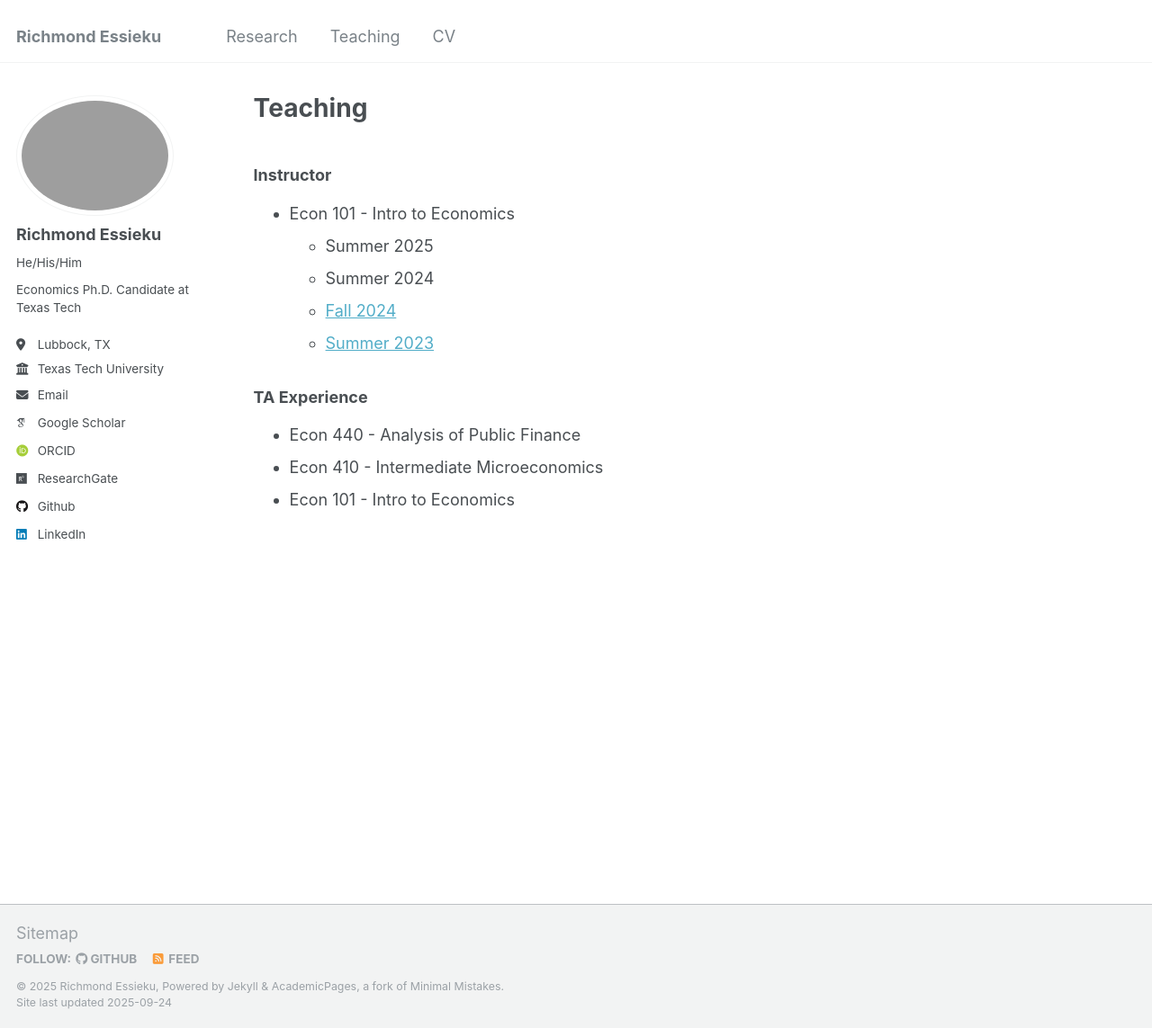
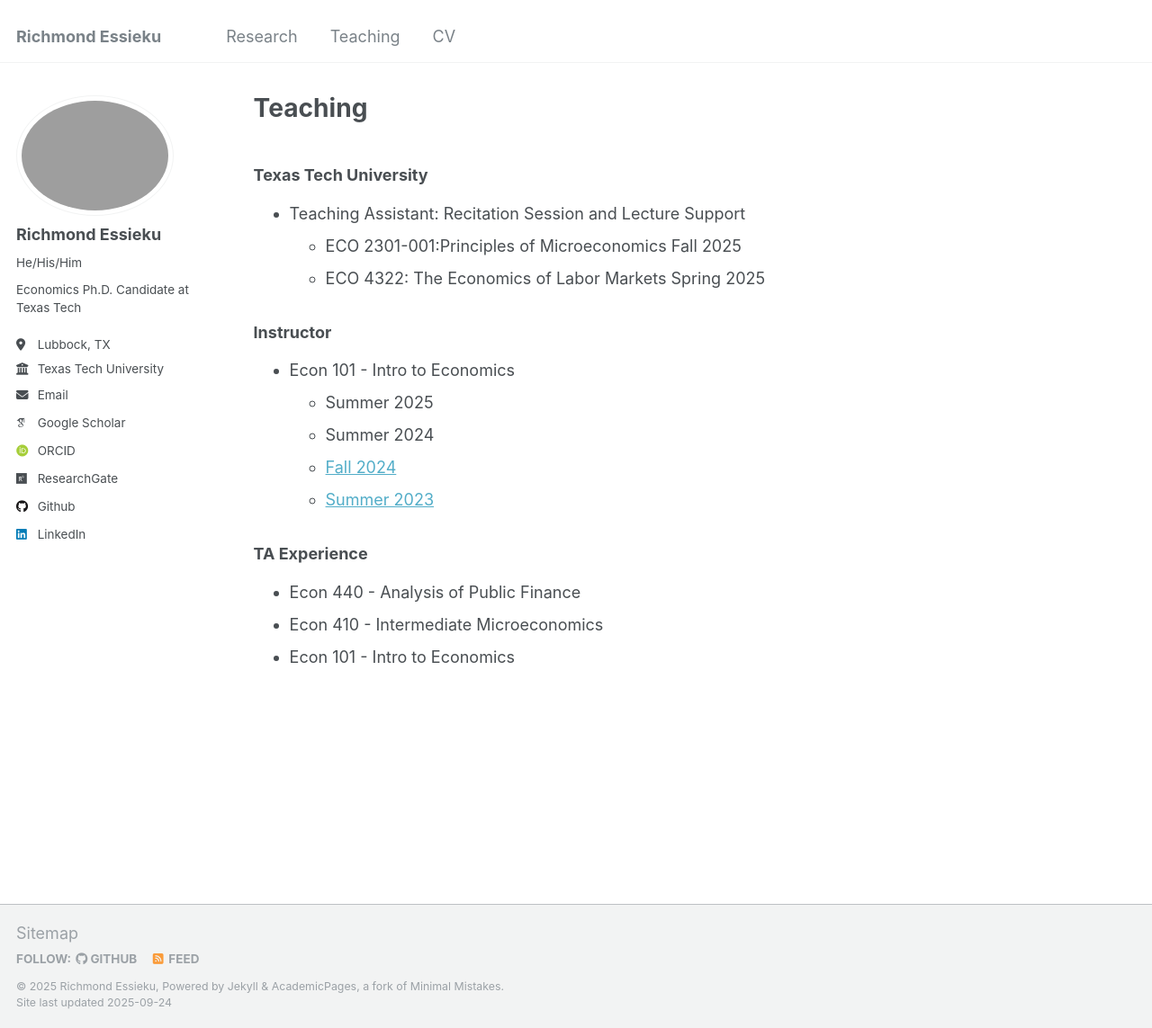
Before and after one commit to essieku/essieku.github.io, a Jekyll site: the page built from _pages/teaching.md, in a window 1280 px wide and 1143 px high. Shown: the whole window at 90% size. Built offline with Jekyll 4.4.1, drawn with Linux system fonts in a browser that asks for light colours; some web fonts are replaced.

Commit message:
Update teaching.md

```diff
--- a/_pages/teaching.md
+++ b/_pages/teaching.md
@@ -4,6 +4,18 @@ title: "Teaching"
 excerpt: ""
 author_profile: true
 ---
+
+### Texas Tech University
+- Teaching Assistant: Recitation Session and Lecture Support
+    - ECO 2301-001:Principles of Microeconomics        Fall 2025
+    - ECO 4322: The Economics of Labor Markets         Spring 2025
+
+
+
+
+
+
+
 
 ### Instructor
 - Econ 101 - Intro to Economics
```
